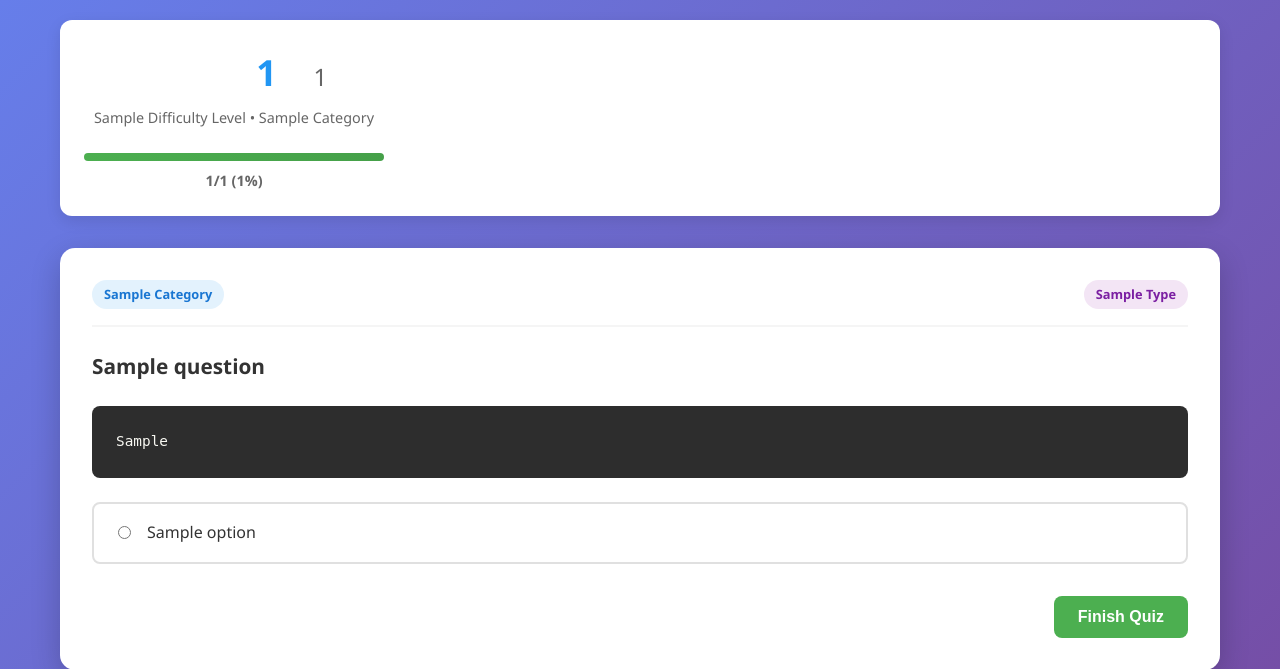
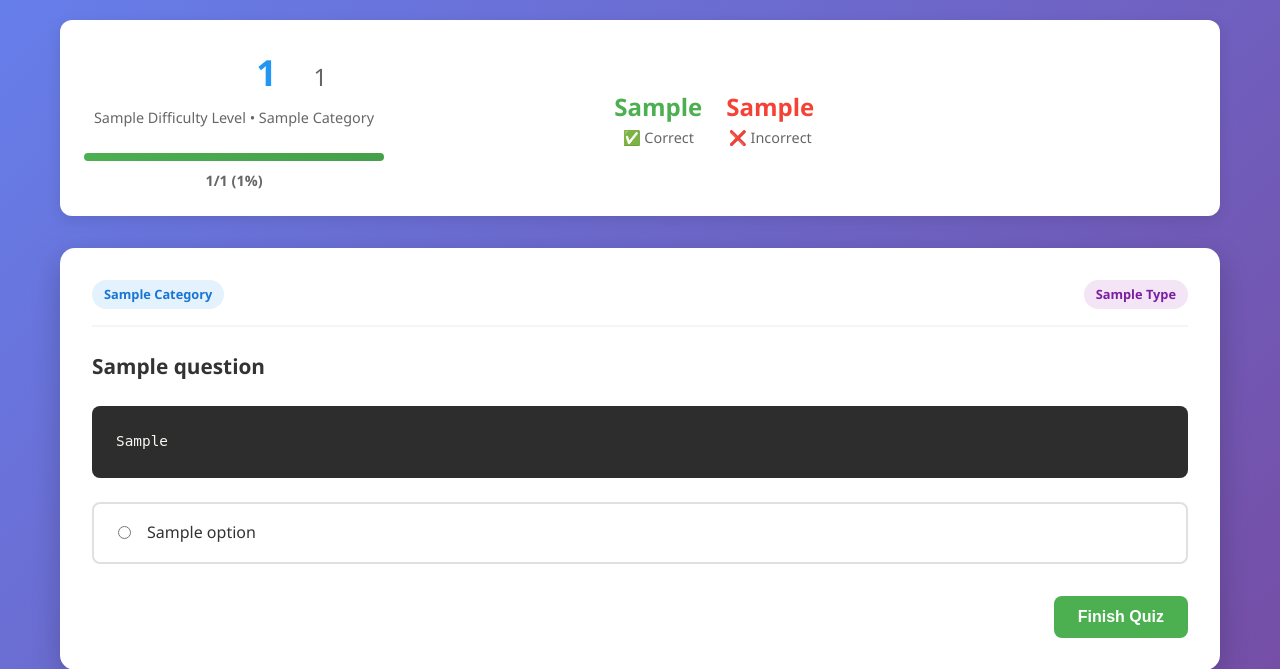
Before and after one commit to ejuPhd/gl-quiz, a Flask app: template templates/quiz.html in a window 1280 px wide. Shown: the top 669 px of the page. Run offline with Flask 3, Linux system fonts and the light colour scheme; the template is opened without the code that fills it: most values are stand-ins (such as "Sample title", 1, 10 or a date in 2020).

Commit message:
added choice for number of questions; added real-time correct/wrong counter.

```diff
--- a/app.py
+++ b/app.py
@@ -11,19 +11,24 @@ app.secret_key = 'your-secret-key-here'
 
 
 def load_questions():
+    """Loads all quiz questions from the questions.json file."""
+    # NOTE: Assumes 'questions.json' is available in the same directory
     with open('questions.json', 'r') as f:
         data = json.load(f)
     return data['questions']
 
 
 def get_questions_by_difficulty(questions, difficulty, count=50):
-    """Get specified number of questions by difficulty level"""
+    """
+    Selects a specified number of questions by difficulty level.
+    Ensures the number of selected questions does not exceed available questions.
+    """
     filtered = [q for q in questions if q['difficulty'] == difficulty]
     return random.sample(filtered, min(count, len(filtered)))
 
 
 def get_question_by_id(question_id):
-    """Get a specific question by ID from the full question set"""
+    """Retrieves a specific question by its ID."""
     questions = load_questions()
     for q in questions:
         if q['id'] == question_id:
@@ -32,7 +37,7 @@ def get_question_by_id(question_id):
 
 
 def calculate_score(question_ids, user_answers):
-    """Calculate score based on difficulty and correct answers"""
+    """Calculates the final score and correct count based on user submissions."""
     score = 0
     correct_count = 0
     difficulty_points = {'beginner': 10, 'intermediate': 20, 'advanced': 30}
@@ -42,6 +47,7 @@ def calculate_score(question_ids, user_answers):
 
     for i, question_id in enumerate(question_ids):
         question = question_dict[question_id]
+        # Compare user's answer index (int) with the correct answer index (int)
         if user_answers.get(str(i)) == question['correct_answer']:
             score += difficulty_points[question['difficulty']]
             correct_count += 1
@@ -51,76 +57,127 @@ def calculate_score(question_ids, user_answers):
 
 @app.route('/')
 def index():
+    """Home page: Clears session and displays difficulty/question count selection."""
     session.clear()
     return render_template('index.html')
 
 
 @app.route('/start_quiz', methods=['POST'])
 def start_quiz():
+    """Initializes the quiz session based on user selections."""
     difficulty = request.form.get('difficulty', 'beginner')
+
+    # Get and validate question count (between 5 and 50)
+    try:
+        question_count = min(
+            50, max(5, int(request.form.get('question_count', 10))))
+    except ValueError:
+        question_count = 10  # Default fallback
+
     questions = load_questions()
 
-    # Select questions based on difficulty
-    quiz_questions = get_questions_by_difficulty(questions, difficulty, 50)
+    # Select questions based on difficulty and count
+    quiz_questions = get_questions_by_difficulty(
+        questions, difficulty, question_count)
 
-    # Store only question IDs in session to avoid cookie size limits
+    # Store only question IDs in session
     question_ids = [q['id'] for q in quiz_questions]
 
-    # Initialize session with minimal data
+    # Initialize session state
     session['question_ids'] = question_ids
     session['user_answers'] = {}
     session['current_question'] = 0
     session['start_time'] = datetime.now().isoformat()
     session['difficulty'] = difficulty
     session['score'] = 0
+    # NEW: Initialize correct/incorrect counters for real-time tracking
+    session['correct_count_rt'] = 0
+    session['incorrect_count_rt'] = 0
+    session.modified = True
 
     return redirect(url_for('quiz'))
 
 
 @app.route('/quiz')
 def quiz():
+    """Renders the current question and tracks progress."""
     if 'question_ids' not in session:
         return redirect(url_for('index'))
 
-    current_idx = session['current_question']
+    current_idx = session.get('current_question', 0)
     question_ids = session['question_ids']
+    total_questions = len(question_ids)
 
-    if current_idx >= len(question_ids):
+    # Check for end of quiz
+    if current_idx >= total_questions:
         return redirect(url_for('results'))
 
     # Get the current question by ID
     question = get_question_by_id(question_ids[current_idx])
 
     if not question:
+        print(f"Error: Question ID {question_ids[current_idx]} not found.")
         return redirect(url_for('index'))
 
-    # Calculate progress
-    progress_percent = (current_idx / len(question_ids)) * 100
+    # CORRECTED: Calculate progress for progress bar and text
+    progress_percent = (current_idx / total_questions) * 100
+    # Create class name for CSS color coding (e.g., progress-30)
     progress_class = f"progress-{int(round(progress_percent / 10) * 10)}"
-    exact_progress = (current_idx / len(question_ids)) * 100
+    exact_progress = progress_percent
+
+    # Retrieve real-time counters from session
+    correct_count_rt = session.get('correct_count_rt', 0)
+    incorrect_count_rt = session.get('incorrect_count_rt', 0)
 
     return render_template('quiz.html',
                            question=question,
-                           question_num=current_idx + 1,  # This shows current question number
-                           total_questions=len(question_ids),
+                           question_num=current_idx + 1,
+                           total_questions=total_questions,
                            progress_class=progress_class,
-                           progress_percent=exact_progress)
+                           progress_percent=exact_progress,
+                           # NEW: Pass real-time counters
+                           correct_count_rt=correct_count_rt,
+                           incorrect_count_rt=incorrect_count_rt)
 
 
 @app.route('/submit_answer', methods=['POST'])
 def submit_answer():
+    """Processes the user's answer, updates real-time score, and moves to the next question."""
     if 'question_ids' not in session:
         return redirect(url_for('index'))
 
     current_idx = session['current_question']
     answer = request.form.get('answer')
+    question_ids = session['question_ids']
 
-    # Store the answer
-    session['user_answers'][str(current_idx)] = int(answer) if answer else None
+    if current_idx >= len(question_ids):
+        return redirect(url_for('results'))
+
+    question_id = question_ids[current_idx]
+    question = get_question_by_id(question_id)
+
+    if question and answer is not None:
+        try:
+            user_answer = int(answer)
+
+            # NEW: Check correctness and update real-time counter
+            if user_answer == question['correct_answer']:
+                session['correct_count_rt'] += 1
+            else:
+                session['incorrect_count_rt'] += 1
+
+            # Store the answer
+            session['user_answers'][str(current_idx)] = user_answer
+        except ValueError:
+            session['user_answers'][str(current_idx)] = None
+    else:
+        session['user_answers'][str(current_idx)] = None
+
     session['current_question'] = current_idx + 1
+    session.modified = True  # Necessary to save changes to complex/modified session data
 
     # Move to next question or show results
-    if current_idx + 1 >= len(session['question_ids']):
+    if session['current_question'] >= len(question_ids):
         return redirect(url_for('results'))
     else:
         return redirect(url_for('quiz'))
@@ -128,45 +185,51 @@ def submit_answer():
 
 @app.route('/results')
 def results():
+    """Displays the final quiz results, score, and detailed review."""
     if 'question_ids' not in session or 'user_answers' not in session:
         return redirect(url_for('index'))
 
     question_ids = session['question_ids']
     user_answers = session['user_answers']
 
-    # Calculate score
+    # Calculate final score (which resets/confirms the real-time counters)
     score, correct_count = calculate_score(question_ids, user_answers)
     session['score'] = score
     session['correct_count'] = correct_count
     session['end_time'] = datetime.now().isoformat()
+    session.modified = True  # Ensure all updates are saved
 
-    # Prepare results with explanations - FIXED: Handle missing 'options' key
+    # Prepare results with explanations
     results_data = []
     questions = load_questions()
     question_dict = {q['id']: q for q in questions}
 
     for i, question_id in enumerate(question_ids):
-        question = question_dict[question_id]
+        question = question_dict.get(question_id)
+        if not question:
+            continue
+
         user_answer = user_answers.get(str(i))
         is_correct = user_answer == question['correct_answer']
 
-        # Safely handle questions that might be missing 'options' key
-        user_answer_text = "No answer"
-        if user_answer is not None:
-            if 'options' in question and user_answer < len(question['options']):
-                user_answer_text = question['options'][user_answer]
-            else:
-                user_answer_text = f"Answer #{user_answer + 1}"
+        options = question.get('options', [])
 
-        correct_answer_text = f"Answer #{question['correct_answer'] + 1}"
-        if 'options' in question and question['correct_answer'] < len(question['options']):
-            correct_answer_text = question['options'][question['correct_answer']]
+        # Determine user answer text
+        user_answer_text = "No answer selected"
+        if user_answer is not None and user_answer >= 0 and user_answer < len(options):
+            user_answer_text = options[user_answer]
+
+        # Determine correct answer text
+        correct_answer_index = question['correct_answer']
+        correct_answer_text = f"Answer #{correct_answer_index + 1} (Option not found)"
+        if correct_answer_index >= 0 and correct_answer_index < len(options):
+            correct_answer_text = options[correct_answer_index]
 
         results_data.append({
             'question': question,
             'user_answer': user_answer,
             'is_correct': is_correct,
-            'correct_answer': question['correct_answer'],
+            'correct_answer': correct_answer_index,
             'user_answer_text': user_answer_text,
             'correct_answer_text': correct_answer_text
         })
@@ -180,7 +243,7 @@ def results():
 
 
 def validate_questions():
-    """Check if all questions have required fields"""
+    """Check if all questions have required fields (Development helper function)."""
     questions = load_questions()
     problematic_questions = []
 
@@ -205,20 +268,17 @@ def validate_questions():
 
     return problematic_questions
 
-# You can call this function to check your questions
-# problematic = validate_questions()
-# if problematic:
-#     print("Problematic questions found:", problematic)
-
 
 @app.route('/leaderboard')
 def leaderboard():
+    """Displays the leaderboard from session storage."""
     leaderboard_data = session.get('leaderboard', [])
     return render_template('leaderboard.html', leaderboard=leaderboard_data)
 
 
 @app.route('/save_score', methods=['POST'])
 def save_score():
+    """Saves the player's score to the leaderboard in session."""
     player_name = request.form.get('player_name', 'Anonymous')
     score = session.get('score', 0)
     difficulty = session.get('difficulty', 'beginner')
@@ -232,19 +292,22 @@ def save_score():
 
     leaderboard = session.get('leaderboard', [])
     leaderboard.append(leaderboard_entry)
+    # Keep only the top 10 scores
     leaderboard.sort(key=lambda x: x['score'], reverse=True)
     session['leaderboard'] = leaderboard[:10]
+    session.modified = True  # Ensure leaderboard update is saved
 
     return redirect(url_for('leaderboard'))
 
 
 @app.route('/restart')
 def restart():
+    """Clears the session and redirects to the home page."""
     session.clear()
     return redirect(url_for('index'))
 
 
-# Temporary: Check for problematic questions
+# Temporary: Check for problematic questions on startup
 problematic_questions = validate_questions()
 if problematic_questions:
     print("🚨 PROBLEMATIC QUESTIONS FOUND:")
--- a/templates/quiz.html
+++ b/templates/quiz.html
@@ -12,6 +12,7 @@
     <div class="container">
         <header class="quiz-header">
             <div class="progress-info">
+                <!-- RESTORED: Question Counter -->
                 <div class="question-counter">
                     <h2>Question <span class="current-number">{{ question_num }}</span> of <span class="total-number">{{
                             total_questions }}</span></h2>
@@ -20,6 +21,7 @@
                     </div>
                 </div>
 
+                <!-- RESTORED: Progress Bar -->
                 <div class="progress-container">
                     <div class="progress-bar">
                         <div class="progress {{ progress_class }}"></div>
@@ -27,6 +29,21 @@
                     <div class="progress-text">
                         {{ question_num }}/{{ total_questions }} ({{ progress_percent|round|int }}%)
                     </div>
+                </div>
+            </div>
+
+            <!-- Real-time counter display (Kept your logic) -->
+            <div class="real-time-stats"
+                style="display: flex; gap: 1.5rem; text-align: center; align-items: center; margin: 1rem 0;">
+                <div class="stat">
+                    <span class="stat-value" style="color: #4CAF50; font-size: 1.5rem; font-weight: bold;">{{
+                        correct_count_rt }}</span>
+                    <span class="stat-label" style="display: block; font-size: 0.9rem; color: #666;">✅ Correct</span>
+                </div>
+                <div class="stat">
+                    <span class="stat-value" style="color: #f44336; font-size: 1.5rem; font-weight: bold;">{{
+                        incorrect_count_rt }}</span>
+                    <span class="stat-label" style="display: block; font-size: 0.9rem; color: #666;">❌ Incorrect</span>
                 </div>
             </div>
 
```
Also changed, not shown: templates/index.html (+12 -7 lines).
